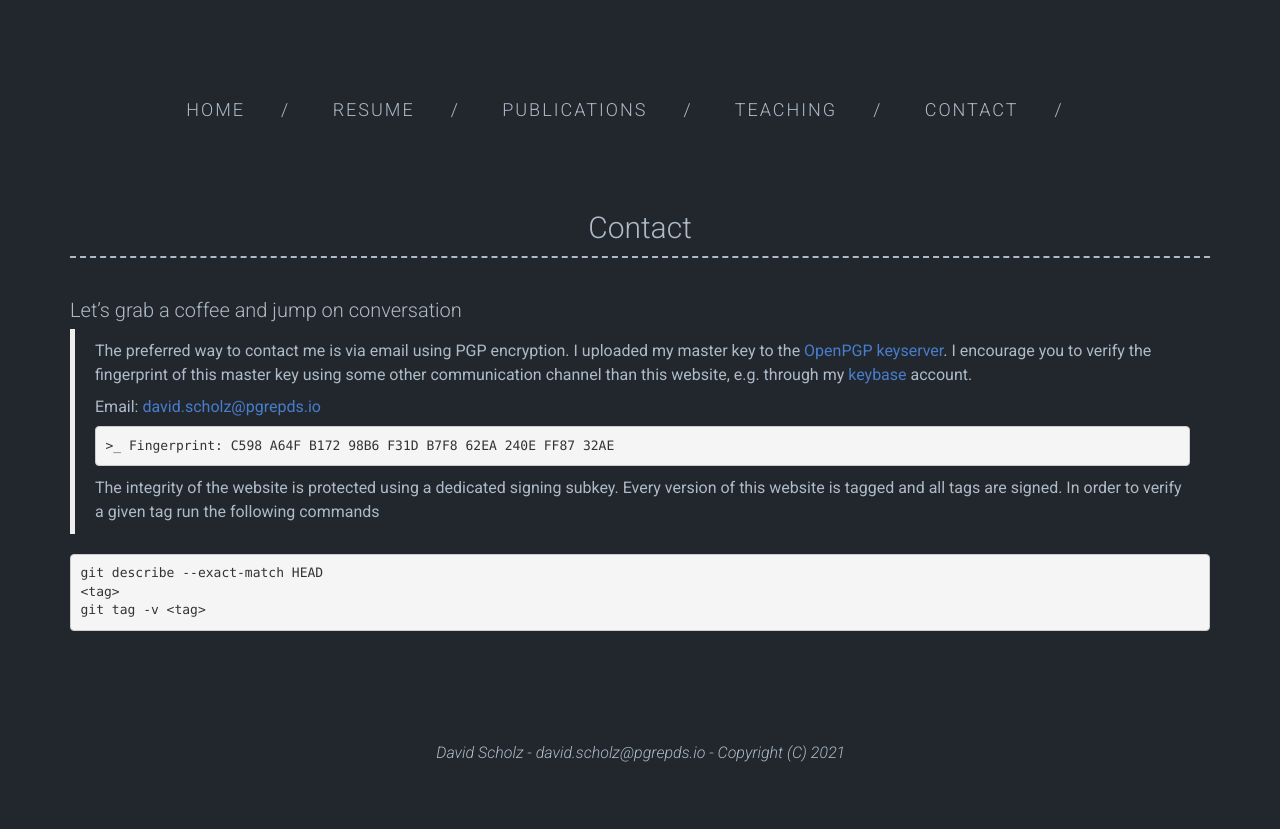
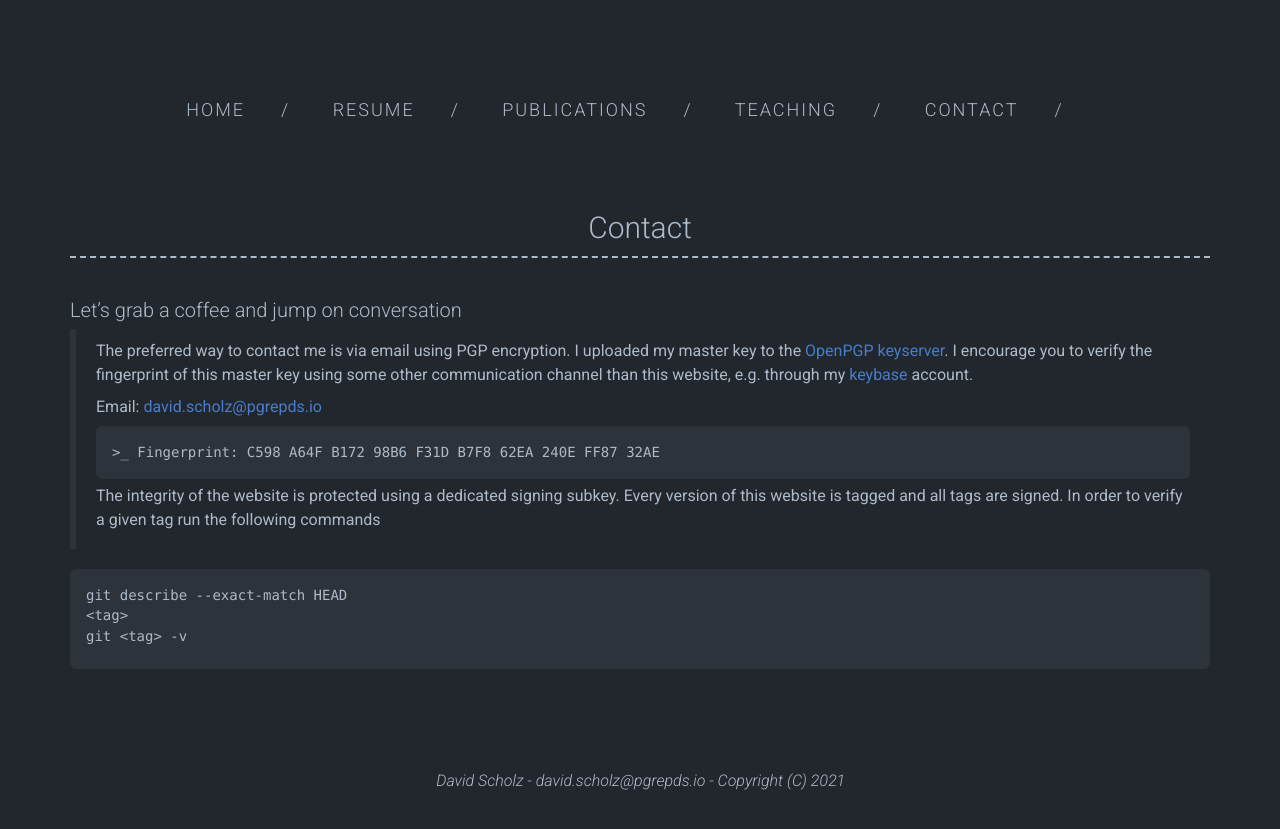
Before and after one commit to pgrepds/pgrepds.github.io, a Jekyll site: the page built from _pages/contact.md, in a window 1280 px wide. Shown: the top 829 px of the page. Built offline with Jekyll 4.4.1, drawn with Linux system fonts in a browser that asks for light colours; nearby versions of some CDN libraries; a style sheet for code colours, icons or effects is not loaded.

Commit message:
adjust colours

````diff
--- a/_pages/contact.md
+++ b/_pages/contact.md
@@ -8,18 +8,24 @@ order: 4
 ### Contact
 
 ## Let's grab a coffee and jump on conversation
->
-The preferred way to contact me is via email using PGP encryption.
-I uploaded my master key to the [OpenPGP keyserver](https://keys.openpgp.org/vks/v1/by-fingerprint/C598A64FB17298B6F31DB7F862EA240EFF8732AE). I encourage you to verify the fingerprint of this master key using some other communication channel than this website, e.g. through my [keybase](https://keybase.io/pgrepds) account.
->
-Email: <a href="mailto:{{ site.email }}" target="_blank">{{ site.email | escape }}</a>
->
-    >_ Fingerprint: C598 A64F B172 98B6 F31D B7F8 62EA 240E FF87 32AE
->
-The integrity of the website is protected using a dedicated signing subkey. Every version of this website is tagged and all tags are signed. In order to verify a given tag run the following commands
 
-```bash
-git describe --exact-match HEAD
-<tag>
-git tag -v <tag>
-```
+<div class="contact-block">
+    <p>The preferred way to contact me is via email using PGP encryption.
+    I uploaded my master key to the <a href="https://keys.openpgp.org/vks/v1/by-fingerprint/C598A64FB17298B6F31DB7F862EA240EFF8732AE">OpenPGP keyserver</a>. I encourage you to verify the fingerprint of this master key using some other communication channel than this website, e.g. through my <a href="https://keybase.io/pgrepds">keybase</a> account.</p>
+    <p>Email: <a href="mailto:david.scholz@pgrepds.io" target="_blank">david.scholz@pgrepds.io</a></p>
+
+    <div class="bash-code fingerprint">
+        <p>&gt;_ Fingerprint: C598 A64F B172 98B6 F31D B7F8 62EA 240E FF87 32AE</p>
+    </div>
+  <p>The integrity of the website is protected using a dedicated signing subkey. Every version of this website is tagged and all tags are signed. In order to verify a given tag run the following commands</p>
+</div>
+
+<div>
+    <div class="bash-code">
+        <p>
+        git describe --exact-match HEAD<br>
+        &lt;tag&gt;<br>
+        git &lt;tag&gt; -v
+        </p>
+    </div>
+</div>
--- a/_sass/site.scss
+++ b/_sass/site.scss
@@ -53,6 +53,31 @@
   display: block;
   background-size: cover;
   background-position: center;
+}
+
+.bash-code {
+  background-color: #2D333B;
+  display: block;
+  border-radius: 6px;
+  line-height: 1.45;
+  overflow: auto;
+  padding: 16px;
+  font-family: Menlo,Monaco,Consolas,"Courier New",monospace;
+  p {
+    font-size: 14px;
+  }
+}
+
+.contact-block {
+  padding: 10px 20px;
+  margin: 0 0 20px;
+  border-left: 6px solid #2D333B;
+  .fingerprint {
+    margin-bottom: 5px;
+    p {
+      margin: unset;
+    }
+  }
 }
 
 .into-text-1 {
````
Also changed, not shown: 2 other files.
